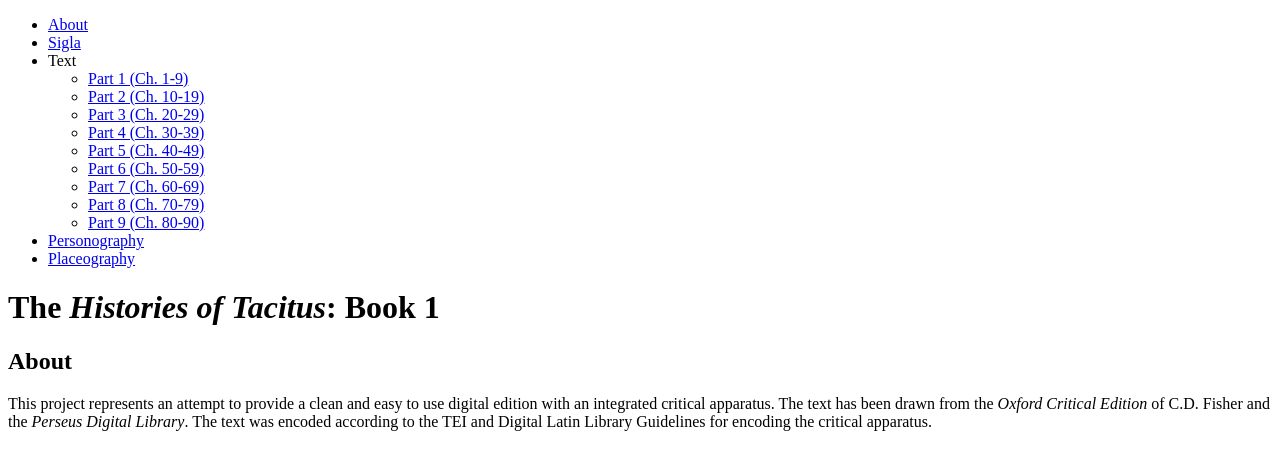
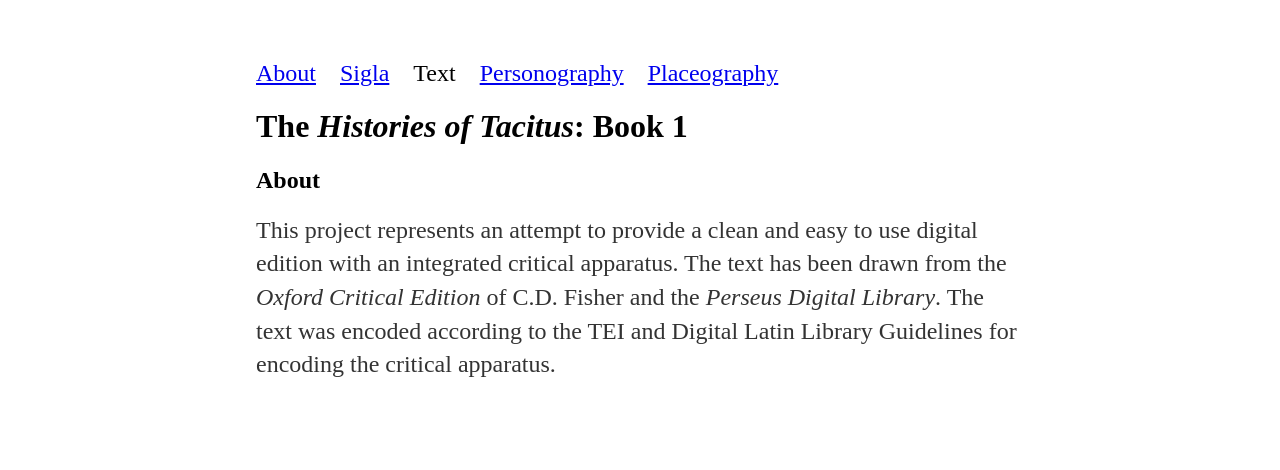
Before and after one commit to ayarnell/ayarnell.github.io, a Jekyll site: the page Capstone/index.html, which Jekyll copies as it is, in a window 1280 px wide. Shown: the top 470 px of the page. Built offline with Jekyll 4.4.1, drawn with Linux system fonts in a browser that asks for light colours; some web fonts are replaced.

Commit message:
Fix css link

```diff
--- a/Capstone/index.html
+++ b/Capstone/index.html
@@ -2,7 +2,7 @@
 <html xmlns="http://www.w3.org/1999/xhtml">
     <head>
         <title>Tacitus Histories</title>
-        <link rel="stylesheet" type="text/css" href="tacitus_test.css"/>
+        <link rel="stylesheet" type="text/css" href="stylesheets/tacitus_test.css"/>
     </head>
     <body>
         <nav>
```
